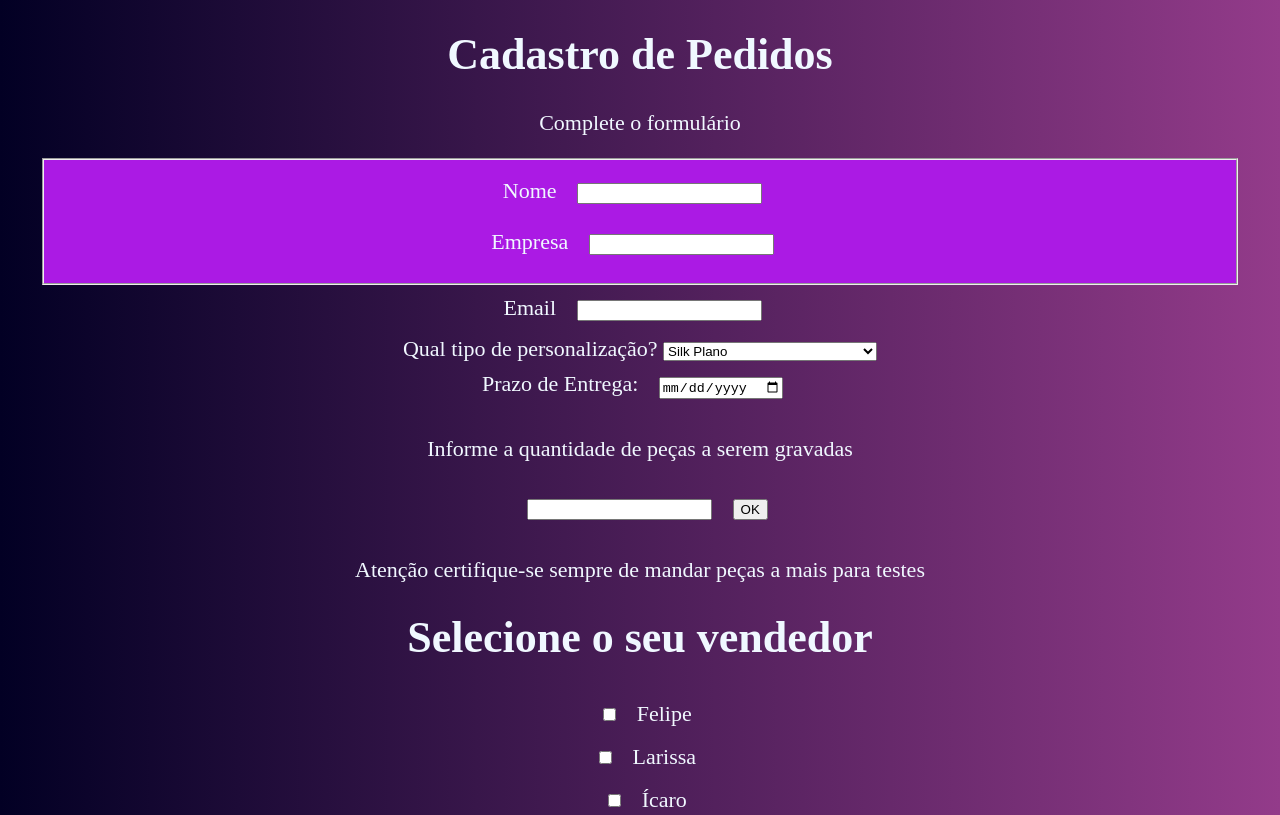
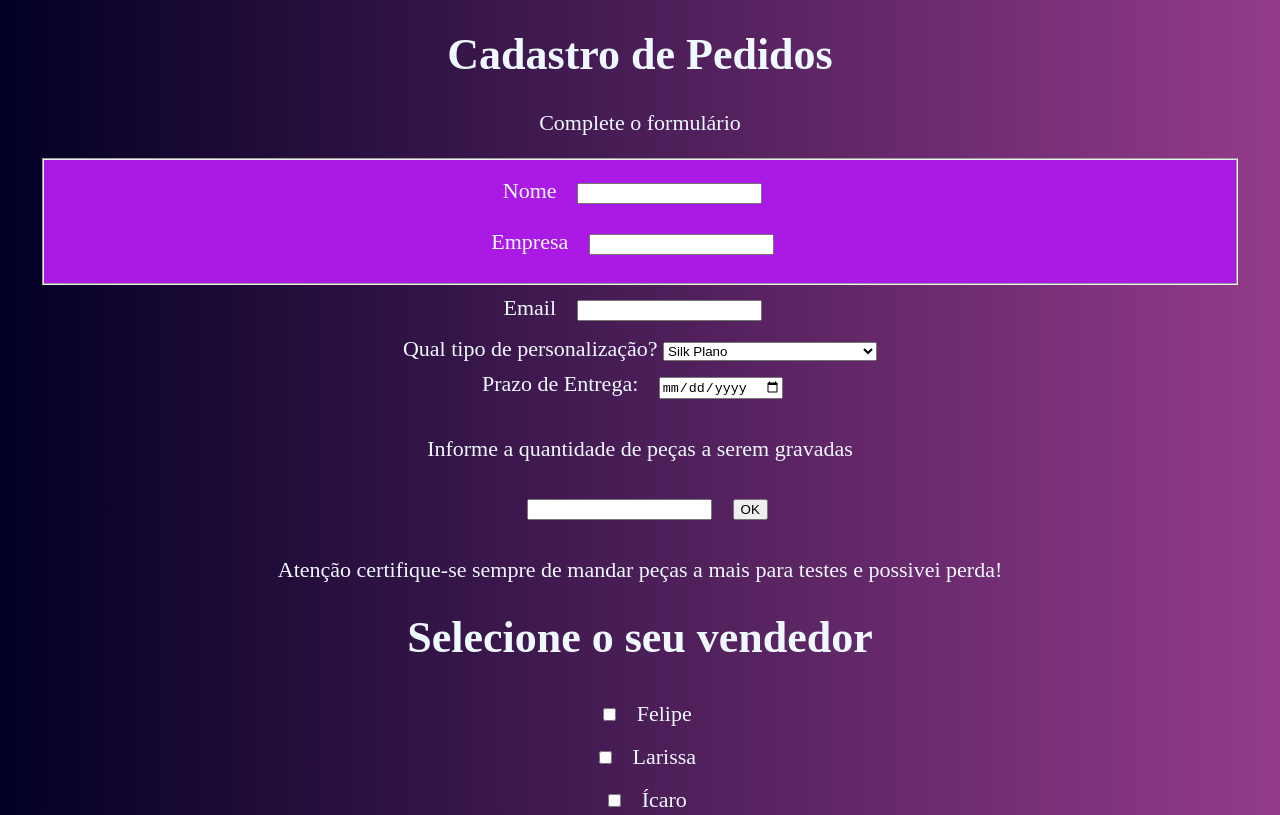
Before and after one commit to Felipeandrew23/formulario_registro_de_pedido, a plain HTML site: page index.html in a window 1280 px wide. Shown: the top 815 px of the page. Drawn offline with Linux system fonts and the light colour scheme.

```diff
--- a/index.html
+++ b/index.html
@@ -52,7 +52,7 @@
 <input id="id1" type="numero" required>
 <button onclick="myFunction()">OK</button>
 
-<p>Atenção certifique-se sempre de mandar peças a mais para testes</p>
+<p>Atenção certifique-se sempre de mandar peças a mais para testes e possivei perda!</p>
             </div>
 
         </div>
```
